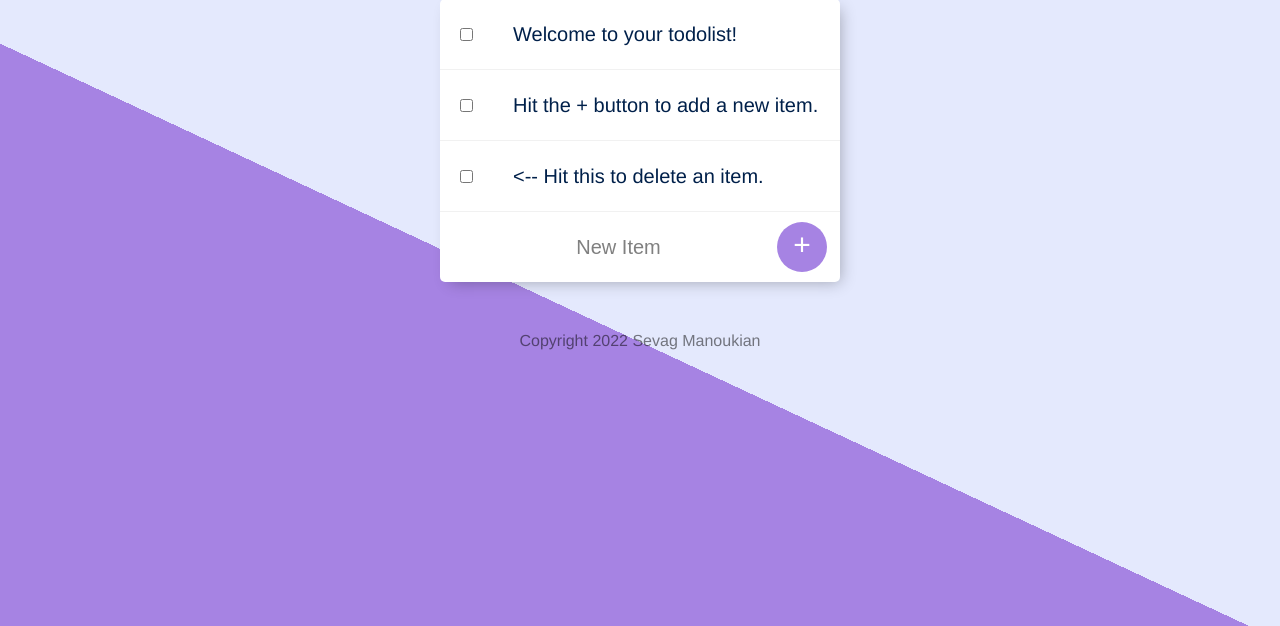
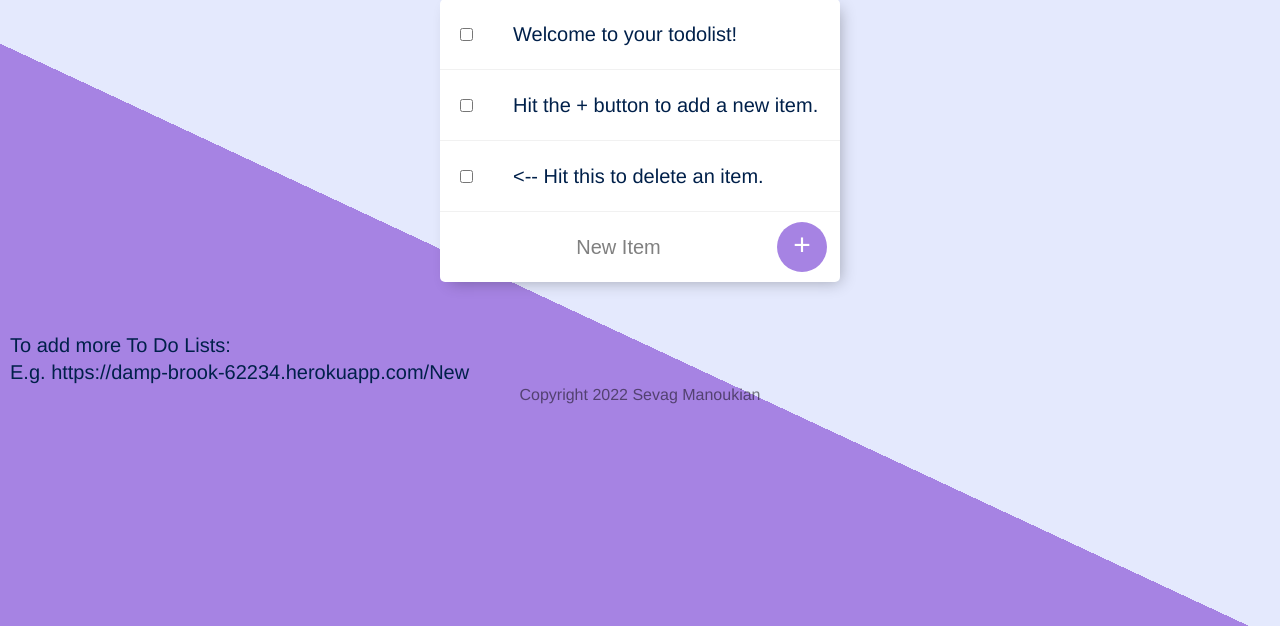
Before and after one commit to SledgehammerSev/To-Do-List, a Node server app: page / in a window 1280 px wide. Shown: the part 158-784 px from the top of the page. Run offline with Node 20, Linux system fonts and the light colour scheme; data comes from the database, SQL or seed files in the repository; data that the repository does not hold is empty; some libraries are stand-ins or nearby versions.

Commit message:
Add files via upload

```diff
--- a/views/list.ejs
+++ b/views/list.ejs
@@ -3,7 +3,6 @@
   <div class="box" id="heading">
     <h1> <%= listTitle %> </h1>
   </div>
-
 
   <div class="box">
       <% newListItems.forEach(function(item) { %>
@@ -24,4 +23,7 @@
       </form>
   </div>
 
+  <p class="blurb">To add more To Do Lists:</p>
+  <p class="blurb">E.g. https://damp-brook-62234.herokuapp.com/New</p>
+
 <%- include("footer") -%>
```
